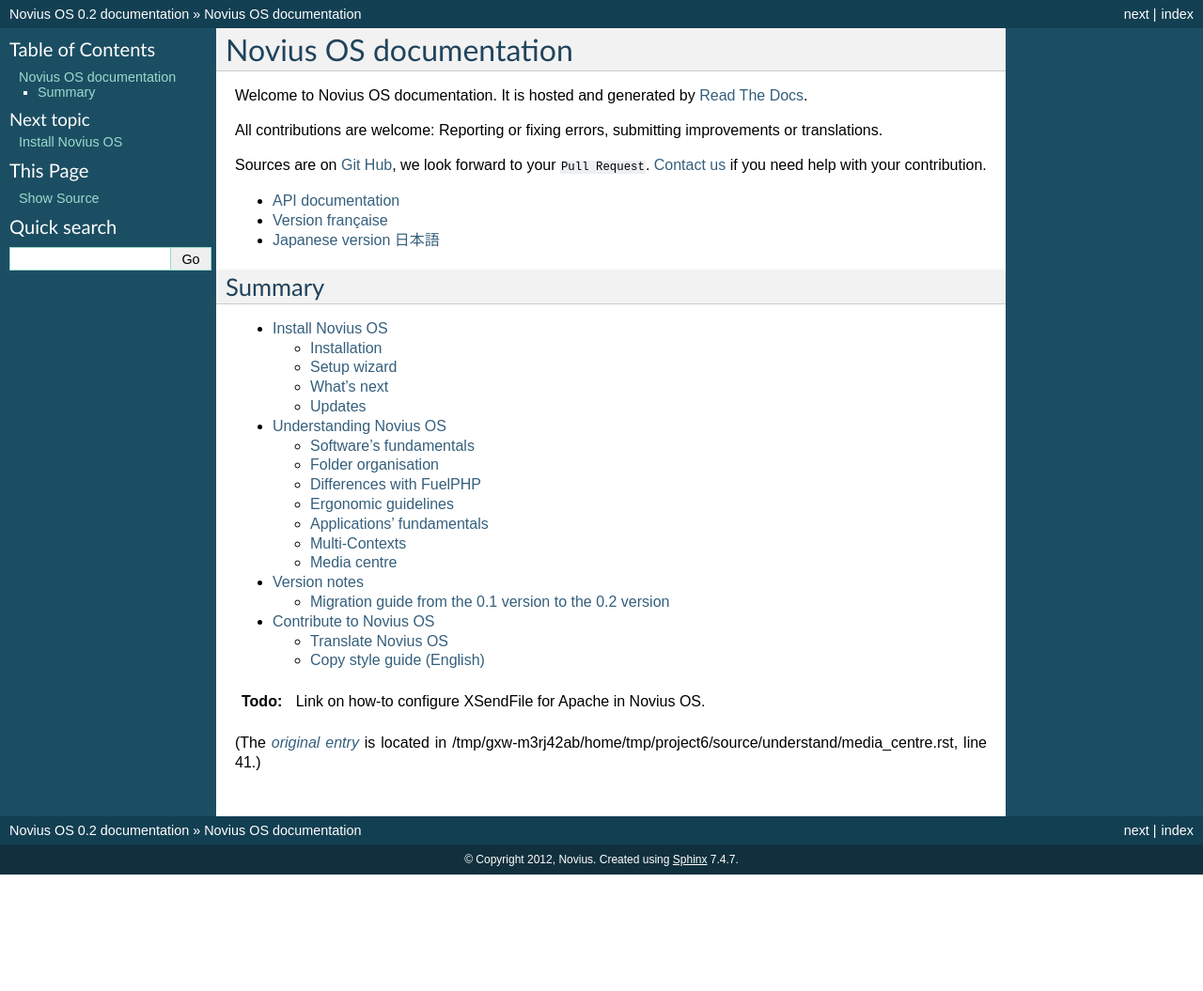
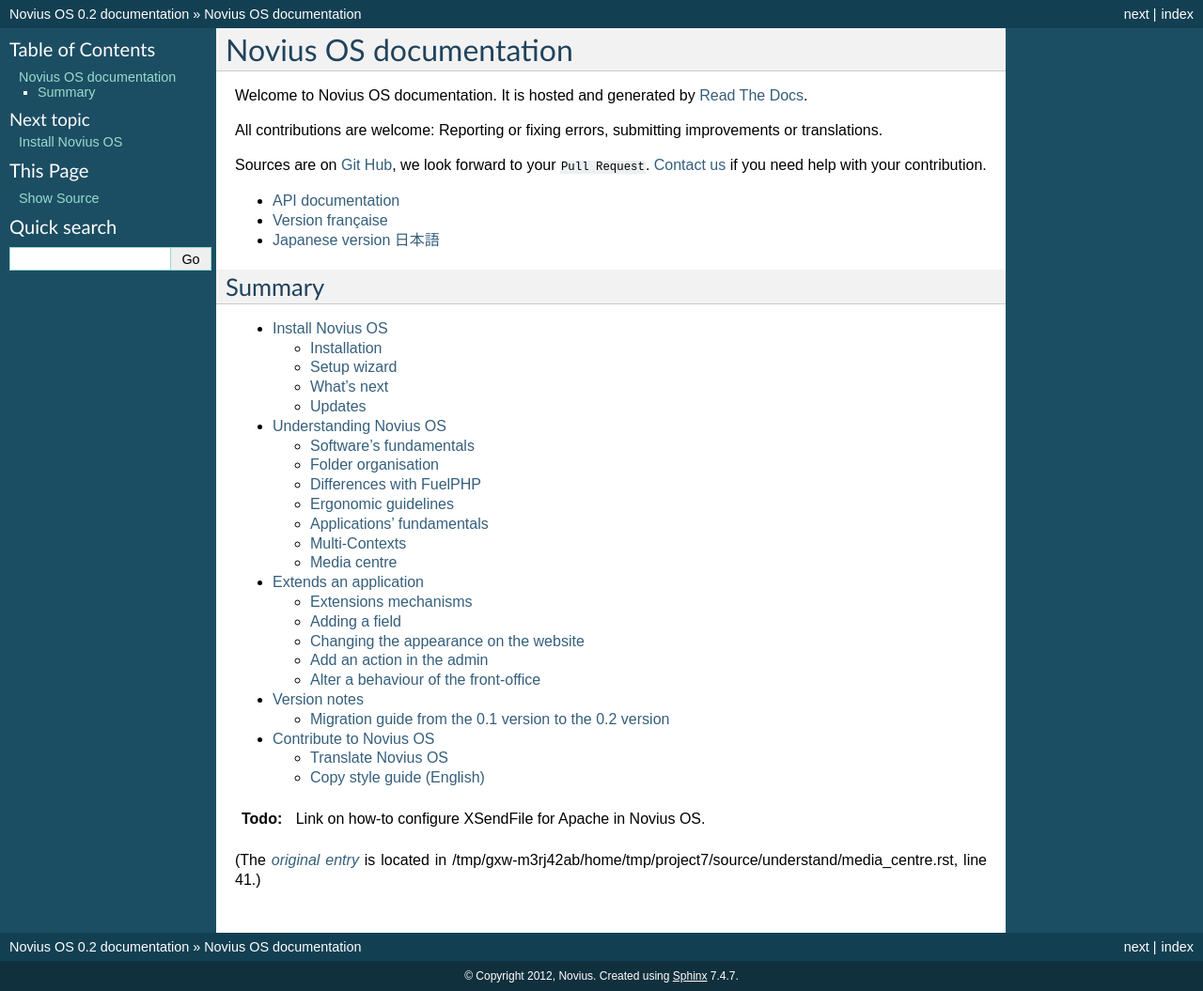
Before and after one commit to Meroje/documentation-en, a Sphinx documentation site: the page built from source/index.rst, in a window 1280 px wide. Shown: the whole page at 94% size. Built offline with Sphinx 7.4.7, drawn with Linux system fonts in a browser that asks for light colours; before the commit the page ends 931 px from its top, so only the background shows below that; some of the changed lines change nothing that is shown.

Commit message:
Translating 'app_extend'

```diff
--- /dev/null
+++ b/source/app_extend/add_action.rst
@@ -0,0 +1,141 @@
+Add an action in the admin
+##########################
+
+
+Actions are defined in the :file:`config/common/{{model}}.config.php` file.
+
+The best way to proceed is to be inspired by the default existing actions of Novius OS.
+
+
+Placeholders
+************
+
+Action's configuration contains ``{{placeholders}}``.
+
+- Replaced with **PHP** :
+
+    - ``{{model_label}}``: the model name
+    - ``{{controller_base_url}}``: URL of the model's controller
+
+- Replaced by the **App Desk** (JavaScript) :
+    - ``{{context}}``: current context (or first one when several are shown)
+
+Every other placeholders are replaced according to the data of the **item**: ``{{_id}}`` and ``{{_title}}`` in this
+case, but also any field defined in the ``data_mapping``.
+
+
+Action's target
+***************
+
+There are 3 possibles targets for the actions:
+
+- **toolbar-grid**: App Desk's toolbar
+- **grid**: item line in the main grid of the App Desk
+- **toolbar-edit**: toolbar on the editing / addition form
+
+
+.. image:: images/targets_grid.png
+	:alt: 'grid' target of actions
+	:align: center
+
+.. image:: images/targets_edit.png
+	:alt: 'edit' target of actions
+	:align: center
+
+
+
+Add / Edit / Delete
+*******************
+
+**add** action:
+
+- opens a new tab ;
+- calls the ``action_insert_update()`` method on the ``Nos\Media\Controller_Admin_Media`` controller ;
+- with the ``$_GET['context']`` parameter, allowing to pre-select the active context ;
+- is only shown in the App Desk's toolbar.
+
+**edit** action:
+
+- opens the edition form (the method is not specified for ``nosTabs``, so the default ``open`` value will be used: it
+  will focus the existing tab if it's already opened, or will create a new one otherwise ;
+- calls the ``action_insert_update( $id )`` method on the ``Nos\Media\Controller_Admin_Media`` controller ;
+- with an ``id`` parameter ;
+- is only shown in the main grid.
+
+**delete** action:
+
+- calls the ``action_delete( $id )`` method on the ``Nos\Media\Controller_Admin_Media`` controller ;
+- with an ``id`` parameter ;
+- is shown both in the main grid and the edition form, but only for existing items (not for adding new items).
+
+.. code-block:: php
+   :emphasize-lines: 5,23,42
+
+    <?php
+
+    return array(
+
+        // Default ADD action
+        'add' => array(
+            'label' => __('Add {{model_label}}'),
+            'primary' => true,
+            // Opens a new tab on click
+            'action' => array(
+                'action' => 'nosTabs',
+                'method' => 'add',
+                'tab' => array(
+                    'url' => '{{controller_base_url}}insert_update?context={{context}}',
+                ),
+            ),
+            // The ation is only be shown in the App Desk's toobar
+            'targets' => array(
+                'toolbar-grid' => true,
+            ),
+        ),
+
+        // default EDIT action
+        'edit' => array(
+            'label' => __('Edit'),
+            'primary' => true,
+            'icon' => 'pencil',
+            // Opens the item on click (will refocus the tab when existing)
+            'action' => array(
+                'action' => 'nosTabs',
+                'tab' => array(
+                    'url' => "{{controller_base_url}}insert_update/{{_id}}",
+                    'label' => '{{_title}}',
+                ),
+            ),
+            // The action is only be shown in the main grid
+            'targets' => array(
+                'grid' => true,
+            ),
+        ),
+
+        // Default DELETE action
+        'delete' => array(
+            'label' => __('Delete'),
+            'primary' => true,
+            'icon' => 'trash',
+            'red' => true,
+            // Opens a confirmation popup on click
+            'action' => array(
+                'action' => 'confirmationDialog',
+                'dialog' => array(
+                    'contentUrl' => '{{controller_base_url}}delete/{{_id}}',
+                    'title' => strtr($config['i18n']['deleting item title'], array(
+                        '{{title}}' => '{{_title}}',
+                    )),
+                ),
+            ),
+            // The action is shown both in the main grid and the edition form...
+            'targets' => array(
+                'grid' => true,
+                'toolbar-edit' => true,
+            ),
+            // ...but not for new items!
+            'visible' => function($params) {
+                return !isset($params['item']) || !$params['item']->is_new();
+            },
+        ),
+    );
--- /dev/null
+++ b/source/app_extend/add_field.rst
@@ -0,0 +1,75 @@
+Adding a field
+##############
+
+We'll start from an example to explain how it works.
+
+Let's add a ``Source`` field on blog posts, to allow us to fill in an external URL from where the original content was produced.
+
+
+
+In the database
+***************
+
+.. code-block:: sql
+
+    ALTER TABLE `nos_blog_post` ADD `post_source` VARCHAR(255);
+
+
+In the form
+***********
+
+The addition / edition form of a blog post is defined in its CRUD configuration. To extend it, we'll use an event!
+
+In the :file:`local/bootstrap.php` file (create it if necessary):
+
+.. code-block:: php
+
+    <?php
+
+    Event::register_function('config|noviusos_blog::controller/admin/post', function(&$config) {
+
+        // Add a 'post_source' field (type 'text')
+        $config['fields']['post_source'] = array(
+            'label' => 'Source originale :',
+            'form' => array(
+                'type' => 'text',
+                'placeholder' => 'http://',
+            ),
+        );
+
+        // Display the field inside the form
+        // We create a new 'Source' expander in the right menu
+        $config['layout']['menu']['Source'] = array('post_source');
+    });
+
+
+The form now contains an additional editable field, as you can see below:
+
+.. image:: images/blog_source_field.png
+	:alt: 'source' field inside the blog post form
+	:align: center
+
+
+In the visualisation
+********************
+
+For the view, let's create the :file:`local/views/apps/noviusos_blognews/front/post/content.view.php` file.
+
+.. code-block:: html+php
+
+    <?php
+
+    // Let's include the original file (it displays the content)
+    include APPPATH.'/applications/noviusos_blognews/views/front/post/content.view.php';
+
+    // And add the 'source' field right after
+    if (!empty($item->post_source)) {
+        ?>
+        <p class="blognews_source">
+            <?= __('Source:') ?>
+            <a href="<?= htmlspecialchars($item->post_source) ?>">
+                <?= htmlspecialchars($item->post_source) ?>
+            </a>
+        </p>
+        <?php
+    }
--- /dev/null
+++ b/source/app_extend/change_appearance.rst
@@ -0,0 +1,120 @@
+Changing the appearance on the website
+######################################
+
+
+We'll start from an example to explain how it works.
+
+On the `Novius OS <http://www.novius-os.org>`__ website, we personalised how the blog posts are displayed. Here's how it looks like:
+
+
+Default design of the 'Blog' application :
+
+.. image:: images/blog_display_original.png
+	:alt: Default list of the 'Blog' application
+	:align: center
+
+
+Personalised design on the Novius OS.org website (our goal):
+
+.. image:: images/blog_display_custom.png
+	:alt: Personalised list of the 'Blog' application
+	:align: center
+
+
+Changing the view
+*****************
+
+1\ :sup:`st`\  solution: extending the view
+===========================================
+
+Thanks to the cascading file system, we can copy the original :file:`noviusos_blognews::views/front/post/item.view.php`
+file in our :file:`local` directory: :file:`local::views/apps/noviusos_blognews/front/post/item.view.php`
+
+.. code-block:: html+php
+
+    <div class="blognews_post blognews_post_item">
+        <div class="blognews_primary_information">
+            <?= \View::forge('noviusos_blognews::front/post/title', array('item' => $item)) ?>
+            <?= \View::forge('noviusos_blognews::front/post/summary', array('item' => $item)) ?>
+        </div>
+        <div class="blognews_secondary_information">
+            <?= \View::forge('noviusos_blognews::front/post/publication_date', array('item' => $item)) ?>
+            <?= \View::forge('noviusos_blognews::front/post/tags', array('item' => $item)) ?>
+        </div>
+    </div>
+
+We deleted the thumbnail, author, categories and comment count from this view file.
+
+
+2\ :sup:`nd`\  solution: extends the configuration
+==================================================
+
+The blog application allows to disable some elements from its configuration. In our situation, it's possible for every
+elements we don't want to display, expect the thumbnail.
+
+When using this blog configuration file, it acts on both the list and the full item view, which is not really what we
+want (so this solution is just shown as an example).
+
+Thanks to the cascading file system, we can copy the original :file:`noviusos_blognews::config/config.php` file in our
+:file:`local` directory: :file:`local::config/apps/noviusos_blognews/config.php`
+
+.. code-block:: php
+
+    <?php
+
+    // We only keep the keys we want to alter
+    return array(
+        'categories' => array(
+            'show' => false,
+        ),
+        'authors' => array(
+            'show' => false,
+        ),
+        'comments' => array(
+            'show' => false,
+        ),
+    );
+
+
+Adding the CSS
+**************
+
+
+1\ :sup:`st`\  solution: extending the view
+===========================================
+
+We create the :file:`local::views/apps/noviusos_blognews/front/post/list.view.php` file:
+
+.. code-block:: php
+
+    <?php
+
+    // We add our custom CSS file
+    \Nos\Nos::main_controller::addCss('static/css/blog_custom.css');
+
+    // We include the original file (which displays the post list)
+    include APPPATH.'applications/noviusos_blognews/views/front/post/list.view.php';
+
+
+Our altered view first include a CSS file (to be created in :file:`public/static/css/blog_custom.css`), then calls the original view.
+
+
+2\ :sup:`nd`\  solution: directly take action on the template
+=============================================================
+
+It's also possible to include the CSS file with the ``front.start`` event, but in this case, it will be included on
+every pages of your website, not only on the blog page.
+
+In the :file:`local/bootstrap.php` file (create it if necessary):
+
+.. code-block:: php
+
+    <?php
+
+    // This event is triggered when loading a page of the website
+    Event::register('front.start', function() {
+        \Nos\Nos::main_controller::addCss('css/blog_custom.css');
+    });
+
+For the `Novius OS <http://www.novius-os.org>`__ website, we created our own templates, which are bundled with the
+appropriate CSS files to change how the blog is displayed.
--- /dev/null
+++ b/source/app_extend/extending.rst
@@ -0,0 +1,98 @@
+Extensions mechanisms
+#####################
+
+
+Create a file in :file:`local`
+******************************
+
+Any view or configuration file can be changed via the :file:`local` folder.
+
+This is possible thanks to the cascading file system existing in FuelPHP and adapted for Novius OS. It's very easy to
+do, because you only need to copy an existing file and change it how you like!
+
+For an application, the file should be copied into :file:`local/config/apps/{{application}}/` or
+:file:`local/views/apps/{{application}}/`.
+
+To extend a file from the core of Novius OS, we'll use :file:`local/config/apps/novius-os/` and
+:file:`local/views/apps/novius-os/`.
+
+The 'generic' pattern is :file:`local/{{section}}/{{application}}/` with:
+
+* :file:`{{section}}`` equals to :file:`config` or :file:`views` ;
+* :file:`{{application}}`` matching :file:`apps` + an application name or :file:`novius-os` for the core.
+
+Configuration
+=============
+
+The ``noviusos_page`` application has a :file:`controller/admin/appdesk.config.php` configuration file (so it's located
+at :file:`noviusos_page::config/controller/admin/appdesk.config.php`).
+
+If we copy it into :file:`local/{config/apps}/noviusos_page/controller/admin/appdesk.config.php`, then it will be
+merged automatically with the one asked by the application.
+
+Views
+=====
+
+When we create a :file:`local/views/{apps/noviusos_help}/admin/help.view.php` file, it will be used as a
+**replacement** of :file:`noviusos_help::admin/help.view.php`!
+
+To extend a file from the core, we'll use ``novius-os`` as application name. For example,
+:file:`local/views/novius-os/admin/login.view.php`.
+
+
+Use events to alter a configuration
+***********************************
+
+Any configuration file can be altered thanks to the :ref:`events_configuration`. event.
+
+
+Replace a view with another one
+*******************************
+
+It's possible to call the ``View::redirect()`` method to replace any view file by another one.
+
+
+.. code-block:: php
+
+    <?php
+
+    // Replace the 'admin/help' view of the 'noviusos_help' application by the 'help' view of the 'local' directory
+    View::redirect('noviusos_help::admin/help', 'local::help');
+
+
+Create a dedicated extension application
+****************************************
+
+To extend an application, a dedicated application can be created, which will alter how the first one works.
+
+The second application defines its extending ``my_application`` through its :file:`metadata.config.php` file:
+
+.. code-block:: php
+   :emphasize-lines: 5-6
+
+    <?php
+
+    return array(
+        'name' => 'Application 2',
+        // It's an extension application
+        'extends' => 'my_application',
+    );
+
+
+Once ``application_2`` is installed, it will be loaded at the same time than ``my_application`` is.
+
+When an application extends another one, some automatic behaviours falls into place.
+
+
+**Example:**
+
+``application_2`` extends ``my_application``.
+
+Configuration files of ``Controller`` and ``Model`` inside ``my_application`` can automatically be extended by ``application_2`` just by creating them at the same location.
+
+For instance, ``my_application`` has the following configuration file for ``Controller_Test``: :file:`applications/mon_application/config/controller/test.config.php`.
+
+In ``application_2``, if the matching file :file:`applications/application_2/config/controller/test.config.php` exists, then it will be merged.
+
+i.e. in ``My\Application\Controller_Test``, the ``$config`` variable will contain the merge of the 2 files (the one of
+the extended ``my_application`` application, and also the one from ``application_2`` which extends the first one).
--- /dev/null
+++ b/source/app_extend/front_event.rst
@@ -0,0 +1,101 @@
+Alter a behaviour of the front-office
+#####################################
+
+
+Novius OS provides an event-base mechanisme to interact with the core.
+
+There are 2 types of events:
+
+- Those which can alter data ;
+- Those which only notify an action occurred.
+
+.. code-block:: php
+
+	<?php
+
+	// Exemple of notification event
+	Event::register('event_name', function($value)
+	{
+	    // L'action 'event_name' s'est produite
+	});
+
+
+.. code-block:: php
+
+	<?php
+
+	// Exemple of an event which may alter data
+	Event::register_function('event_name', function(&$value)
+	{
+	    // $value peut être modifiée
+	});
+
+
+All events are documented in the API.
+
+.. seealso::
+
+    :ref:`api:php/events`
+
+
+
+Redirecting depending on the URL
+********************************
+
+
+It's possible to create an :guilabel:``External  link` page from the back-office to make a 301-redirect.
+
+It's also possible to configure 301-redirects using the :file:`./htaccess` file.
+
+Last, it's also possible to do it from the source code, like below:
+
+.. code-block:: php
+
+	<?php
+
+	Event::register_function('front.start', function($params)
+	{
+	    // The Str class is from FuelPHP
+	    if (Str::starts_with($params['url'], 'an-old-url'))
+	    {
+	        // Note: 10 == strlen('an-old-url')
+	        $new_url = 'my-new-url'.substr($params['url'], 10);
+
+	        // The Response class is from FuelPHP
+	        Response::redirect($new_url, 'location', 301);
+	    }
+	});
+
+
+Sending a thank-you mail from a contact form
+********************************************
+
+.. code-block:: php
+
+	<?php
+
+	Event::register_function('noviusos_form::after_submission', function(&$answer, $enhancer_args)
+	{
+	    foreach ($answer->fields as $field)
+	    {
+	        if ($field->anfi_field_type == 'email' && !empty($field->anfi_value)
+	        {
+	            $email = Email::forge();
+                $email->from('my@email.me', 'My email');
+                $email->to($field->anfi_value);
+                $email->subject('Your contact request');
+
+                // Textual email (use html_body() instead if you want to send HTML email)
+                $email->body('Thank you for contacting us. We received it and will answer to you soon.');
+
+                try
+                {
+                    $email->send();
+                }
+                catch(\Exception $e)
+                {
+                    // Could not send the email
+                }
+	        }
+	    }
+	});
--- /dev/null
+++ b/source/app_extend/index.rst
@@ -0,0 +1,10 @@
+Extends an application
+######################
+
+.. toctree::
+
+	extending
+	add_field
+	change_appearance
+	add_action
+	front_event
--- a/source/index.rst
+++ b/source/index.rst
@@ -20,6 +20,7 @@
 
 	install/index
 	understand/index
+	app_extend/index
 	release/index
 	contribute/index
 
```
Also changed, not shown: source/app_extend/images/blog_display_custom.png (added), source/app_extend/images/blog_display_original.png (added), source/app_extend/images/blog_source_field.png (added), source/app_extend/images/targets_edit.png (added), source/app_extend/images/targets_grid.png (added).
